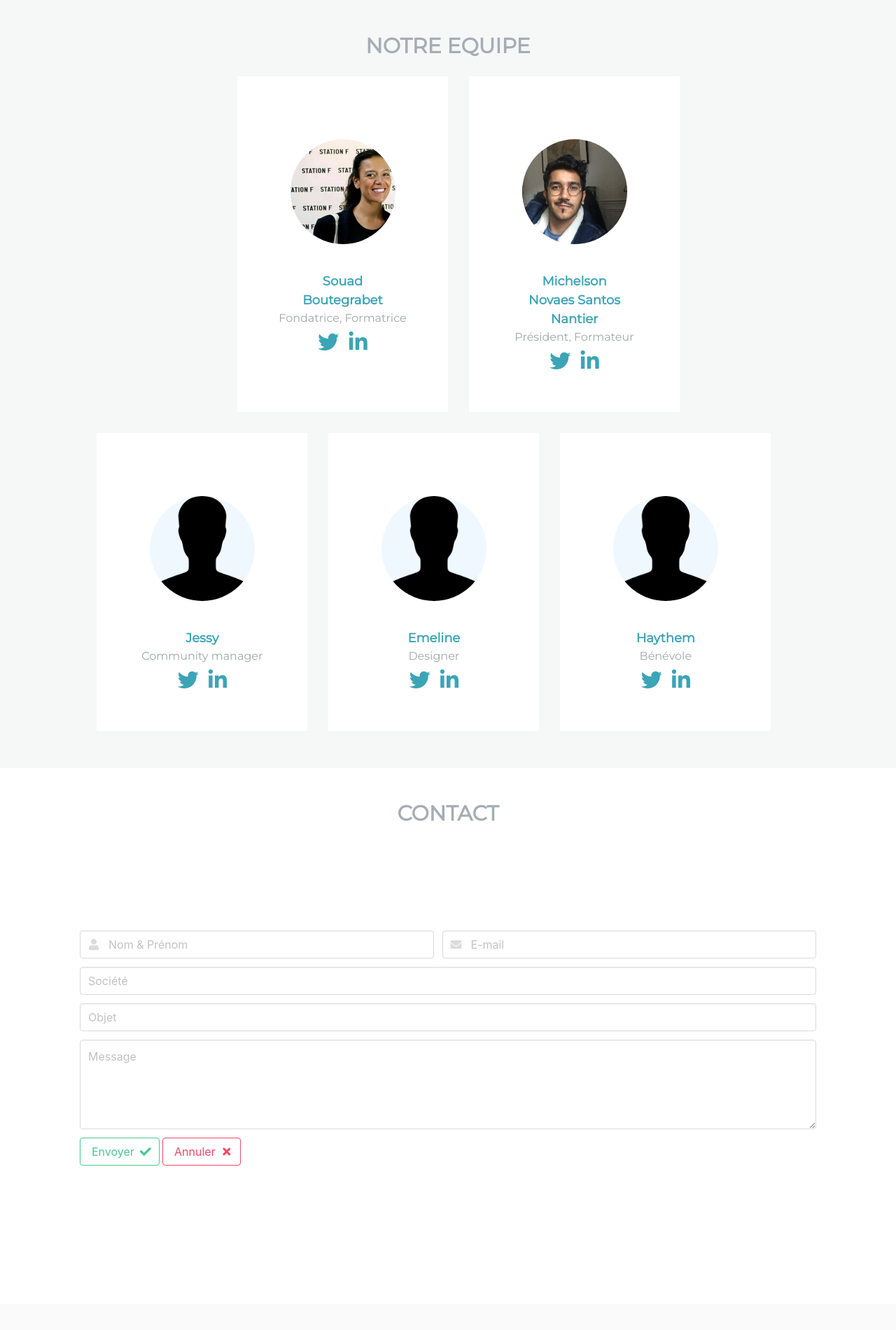
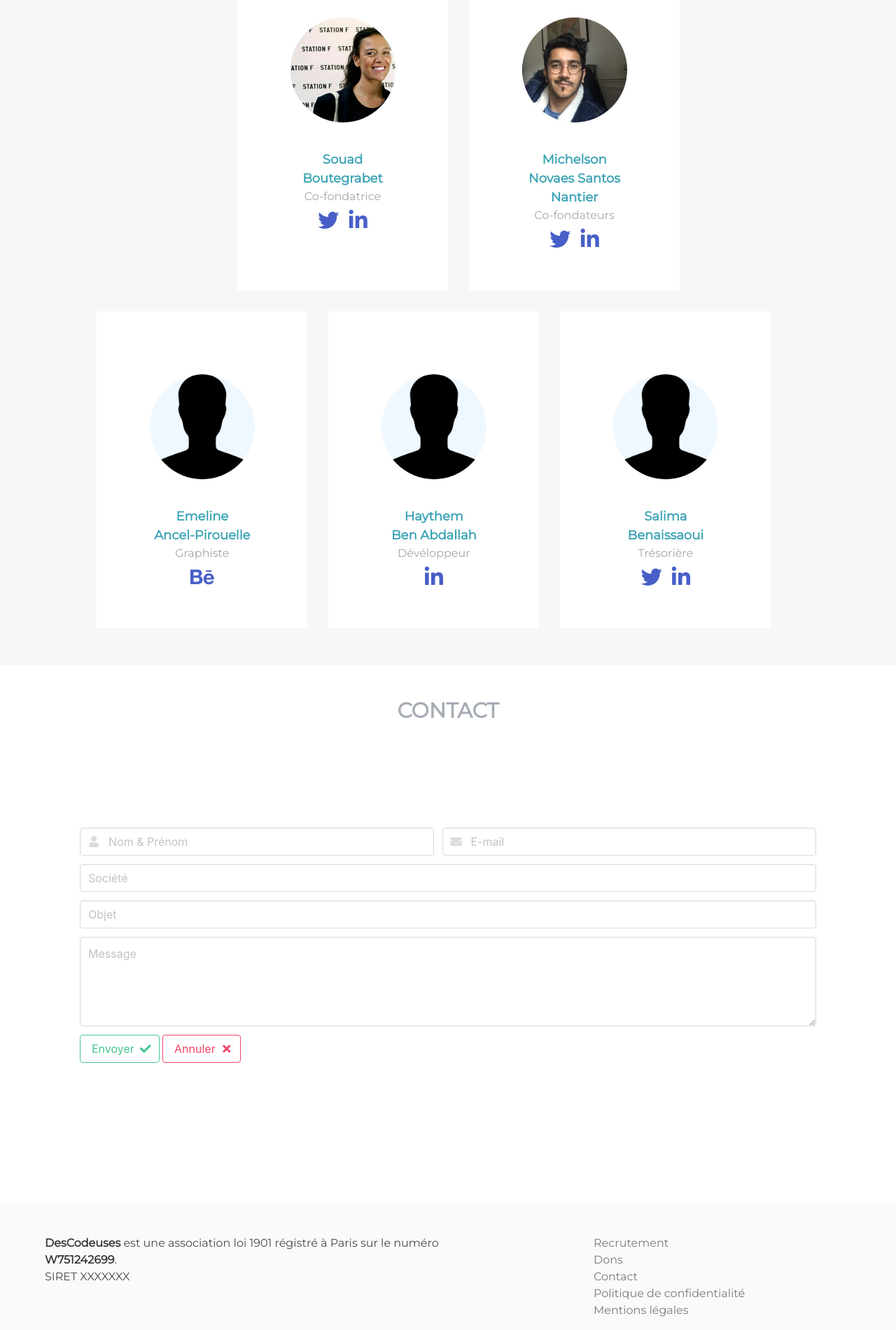
Before and after one commit to descodeuses/site, a PHP site: page / in a window 1280 px wide; the page is wider, and only the part inside the window is pictured. Shown: the part 2220-4121 px from the top of that part at 70% size. Run offline with PHP 8.4, Linux system fonts and the light colour scheme; some libraries are stand-ins or nearby versions.

Commit message:
including img & content

```diff
--- a/assets/css/style.css
+++ b/assets/css/style.css
@@ -21,6 +21,10 @@
     font-weight: bold;
     font-size: 1em;
     line-height: 2em;
+}
+
+#actions img {
+    width: 200px;
 }
 main{
     min-height: 50vh;
--- a/index.php
+++ b/index.php
@@ -13,48 +13,38 @@
                  </div>
              </div>
          </div>
-         <div class="hero-foot">
-           <div class="container">
-             <div class="column is-4 is-offset-8">
-             </div>
-           </div>
-         </div>
      </section>
-     <!-- chiffres -->
      <section class="section container is-medium">
-         <div class="section">
-             <h2 class="title has-text-centered">1,6 millions d’habitants en QPV</h2>
-              <p class="heading has-text-centered">en Île de France</p>
-         </div>
+        <h2 class="title has-text-centered"></h2>
         <div class="hero is-medium">
-             <div class="tile is-ancestor">
-                 <div class="tile is-parent">
-                     <article class="tile is-child has-text-centered">
+            <div class="columns">
+                <div class="column">
+                    <div class="has-text-centered">
                         <p class="title"><i class="fas fa-male"></i> <i class="fas fa-female"></i></p>
                         <p class="title">52%</p>
                         <p class="heading">Femmes</p>
-                     </article>
                     </div>
-                 <div class="tile is-parent">
-                     <article class="tile is-child has-text-centered">
+                </div>
+                <div class="column">
+                    <div class="has-text-centered">
                         <p class="title"><i class="far fa-smile"></i> <i class="far fa-frown"></i></p>
                         <p class="title">1 sur 2</p>
                         <p class="heading">Enloignée de l'emploi</p>
-                     </article>
                     </div>
-                 <div class="tile is-parent">
-                     <article class="tile is-child has-text-centered">
+                </div>
+                <div class="column">
+                    <div class="has-text-centered">
                         <p class="title"><i class="fas fa-search"></i> <i class="fas fa-desktop"></i></p>
                         <p class="title">191 000</p>
                         <p class="heading">cherchent emploi</p>
-                     </article>
                     </div>
-                 <div class="tile is-parent">
-                     <article class="tile is-child has-text-centered">
+                </div>
+                <div class="column">
+                    <div class="has-text-centered">
                         <p class="title"><i class="fas fa-desktop"></i> <i class="fas fa-desktop"></i></p>
                         <p class="title">80.000</p>
                         <p class="heading">Postes à pourvoir dans le web</p>
-                     </article>
+                    </div>
                 </div>
             </div>
         </div>
@@ -75,41 +65,19 @@
          <h2 class="title">Nos actions</h2>
          <div class="columns">
              <div class="column is-4 has-text-centered">
-                 <svg viewBox="0 0 100 100" version="1.1" xmlns="http://www.w3.org/2000/svg">
-                     <defs>
-                         <pattern id="img" patternUnits="userSpaceOnUse" width="100" height="100">
-                             <image xlink:href="https://farm4.staticflickr.com/3165/5733278274_2626612c70.jpg" x="-25" width="150" height="100" />
-                         </pattern>
-                     </defs>
-                     <polygon points="50 1 95 25 95 75 50 99 5 75 5 25" fill="url(#img)"/>
-                 </svg>
+                 <img src="assets/images/sensibilisation.png" alt="Icons sensibilisation">
                  <h2>sensibilisation</h2>
                  <p>Sensibiliser les femmes des quartiers politique de la ville aux opportunités d’emploi dans le numérique</p>
              </div>
              <div class="column is-4 has-text-centered">
-                 <svg viewBox="0 0 100 100" version="1.1" xmlns="http://www.w3.org/2000/svg">
-                     <defs>
-                         <pattern id="img" patternUnits="userSpaceOnUse" width="100" height="100">
-                             <image xlink:href="https://farm4.staticflickr.com/3165/5733278274_2626612c70.jpg" x="-25" width="150" height="100" />
-                         </pattern>
-                     </defs>
-                     <polygon points="50 1 95 25 95 75 50 99 5 75 5 25" fill="url(#img)"/>
-                 </svg>
+                 <img src="assets/images/certification.png" alt="Icons certification">
                  <h2>Formation</h2>
                  <p>Former les femmes des quartiers politique de la ville aux métiers du développement web</p>
              </div>
              <div class="column is-4 has-text-centered">
-                 <svg viewBox="0 0 100 100" version="1.1" xmlns="http://www.w3.org/2000/svg">
-                     <defs>
-                         <pattern id="img" patternUnits="userSpaceOnUse" width="100" height="100">
-                             <image xlink:href="https://farm4.staticflickr.com/3165/5733278274_2626612c70.jpg" x="-25" width="150" height="100" />
-                         </pattern>
-                     </defs>
-                     <polygon points="50 1 95 25 95 75 50 99 5 75 5 25" fill="url(#img)"/>
-                 </svg>
+                 <img src="assets/images/accompagnement.png" alt="Icons accompagnement">
                  <h2>Accompagnement</h2>
                  <p>Accompagner les femmes des quartiers politique de la ville jusqu’à l’emploi</p>
-             </div>
              </div>
          </div>
      </section>
@@ -124,12 +92,12 @@
                  </div>
                  <div>
                      <p><span>Souad <br> Boutegrabet</span></p>
-                     <p>Fondatrice, Formatrice</p>
+                     <p>Co-fondatrice</p>
                  </div>
                  <div class="rs">
                      <ul>
-                         <li><i class="fab fa-twitter"></i></li>
-                         <li><i class="fab fa-linkedin-in"></i></li>
+                         <li><a href="https://twitter.com/SouadSoR"><i class="fab fa-twitter"></i></a></li>
+                         <li><a href="https://www.linkedin.com/in/souad-boutegrabet-8772818a/"><i class="fab fa-linkedin-in"></i></a> </li>
                      </ul>
                  </div>
              </div>
@@ -140,42 +108,27 @@
                  <div>
                      <p><span>Michelson <br>
                          Novaes Santos Nantier</span></p>
-                     <p>Président, Formateur</p>
+                     <p>Co-fondateurs</p>
                  </div>
                  <div class="rs">
                      <ul>
-                         <li><i class="fab fa-twitter"></i></li>
-                         <li><i class="fab fa-linkedin-in"></i></li>
+                         <li><a href="https://twitter.com/meuladopunk"><i class="fab fa-twitter"></i></a></li>
+                         <li><a href="https://www.linkedin.com/in/michelsonhns/"><i class="fab fa-linkedin-in"></i></a> </li>
                      </ul>
                  </div>
              </div>
              <div class="column is-3 profil is-offset-1 center-align">
                  <div class="photo-fondateurs">
-                     <img src="assets/images/siluette.png" alt="photo Jessy">
+                     <img src="assets/images/siluette.png" alt="photo Emeline">
                  </div>
                  <div>
-                     <p><span>Jessy</span></p>
-                     <p>Community manager</p>
+                     <p><span>Emeline <br>
+                         Ancel-Pirouelle</span></p>
+                     <p>Graphiste</p>
                  </div>
                  <div class="rs">
                      <ul>
-                         <li><i class="fab fa-twitter"></i></li>
-                         <li><i class="fab fa-linkedin-in"></i></li>
-                     </ul>
-                 </div>
-             </div>
-             <div class="column is-3 profil center-align">
-                 <div class="photo-fondateurs">
-                     <img src="assets/images/siluette.png" alt="photo Emeline">
-                 </div>
-                 <div>
-                     <p><span>Emeline</span></p>
-                     <p>Designer</p>
-                 </div>
-                 <div class="rs">
-                     <ul>
-                         <li><i class="fab fa-twitter"></i></li>
-                         <li><i class="fab fa-linkedin-in"></i></li>
+                         <li><a href="https://www.behance.net/emelineap"><i class="fab fa-behance"></i></a></li>
                      </ul>
                  </div>
              </div>
@@ -184,13 +137,30 @@
                      <img src="assets/images/siluette.png" alt="photo Haythem">
                  </div>
                  <div>
-                     <p><span>Haythem</span></p>
-                     <p>Bénévole</p>
+                     <p><span>Haythem <br>
+                         Ben Abdallah
+                     </span></p>
+                     <p>Dévéloppeur</p>
                  </div>
                  <div class="rs">
                      <ul>
-                         <li><i class="fab fa-twitter"></i></li>
-                         <li><i class="fab fa-linkedin-in"></i></li>
+                         <li><a href="https://www.linkedin.com/in/haythem-ben-abdallah-11314584/"><i class="fab fa-linkedin-in"></i></a></li>
+                     </ul>
+                 </div>
+             </div>
+             <div class="column is-3 profil center-align">
+                 <div class="photo-fondateurs">
+                     <img src="assets/images/siluette.png" alt="photo Jessy">
+                 </div>
+                 <div>
+                     <p><span>Salima <br>
+                         Benaissaoui</span></p>
+                     <p>Trésorière</p>
+                 </div>
+                 <div class="rs">
+                     <ul>
+                         <li><a href="https://twitter.com/SalimaBena"><i class="fab fa-twitter"></i></a></li>
+                         <li><a href="https://www.linkedin.com/in/salima-benaissaoui-8a257897/"><i class="fab fa-linkedin-in"></i></a></li>
                      </ul>
                  </div>
              </div>
--- a/layout/nav.php
+++ b/layout/nav.php
@@ -7,7 +7,7 @@
             <div class="navbar-menu">
                 <div class="navbar-end">
                     <a href="<?= RACINE_WEB;?>index.php" class="navbar-item">Accueil</a>
-                    <a href="<?= RACINE_WEB;?>index.php#ambitions" class="navbar-item">Nos ambitions</a>
+                    <a href="<?= RACINE_WEB;?>index.php#ambitions" class="navbar-item">Notre ambition</a>
                     <a href="<?= RACINE_WEB;?>valeurs.php" class="navbar-item">Nos valeurs</a>
                     <a href="<?= RACINE_WEB;?>index.php#actions" class="navbar-item">Actions</a>
                     <a href="<?= RACINE_WEB;?>index.php#equipe" class="navbar-item">Equipe</a>
```
Also changed, not shown: assets/images/accompagnement.png (added), assets/images/afromeuf.png (added), assets/images/afrowoman.png (added), assets/images/certification.png (added), assets/images/deuxfemmes.png (added), assets/images/diplomee.png (added), assets/images/femmeordi.png (added), assets/images/formation.png (added), assets/images/halfwoman.png (added), assets/images/idf.png (added), assets/images/loupeordinateur.png (added), assets/images/sensibilisation.png (added). Lines whose indentation alone changed are shown as unchanged.
